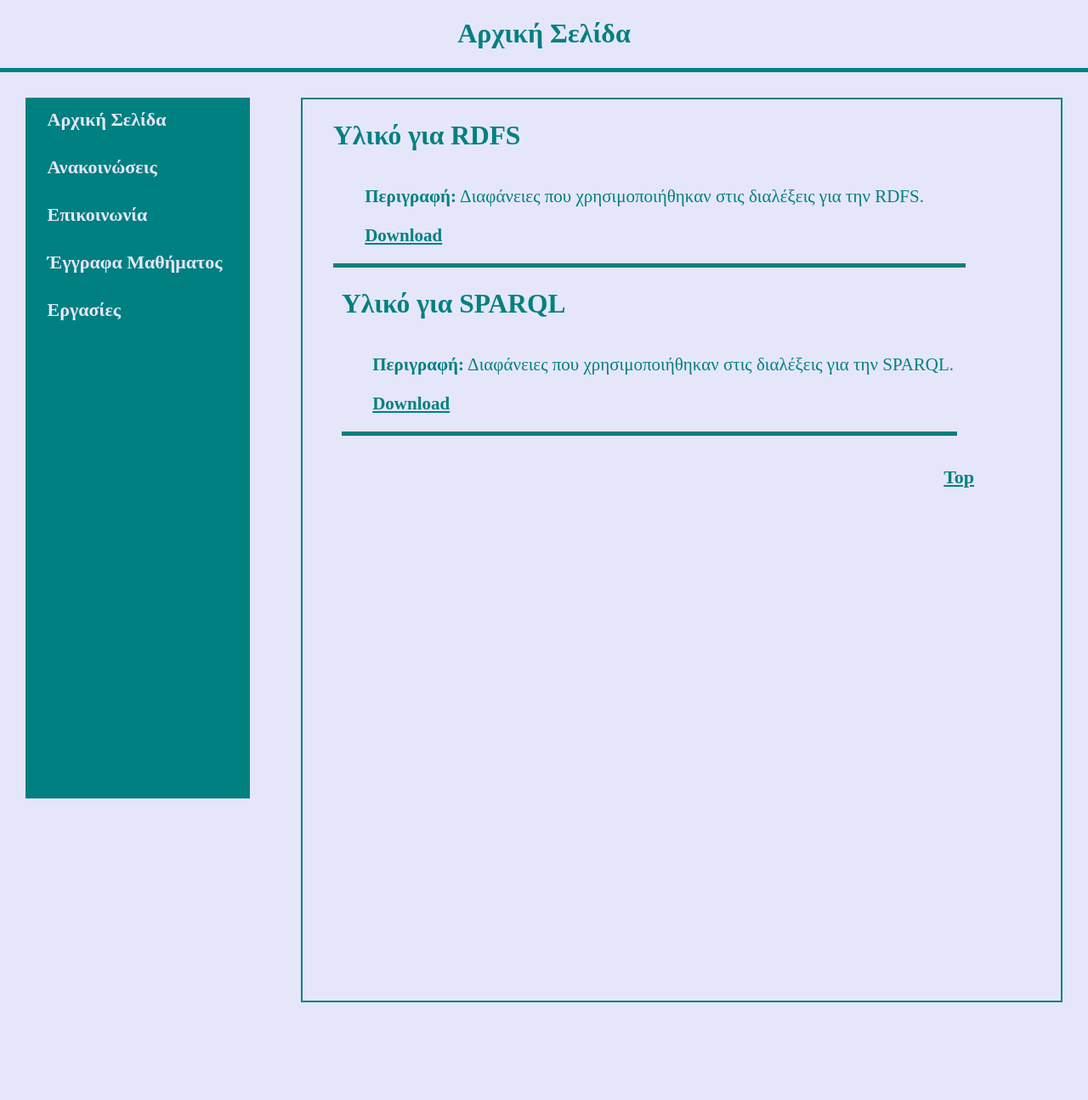
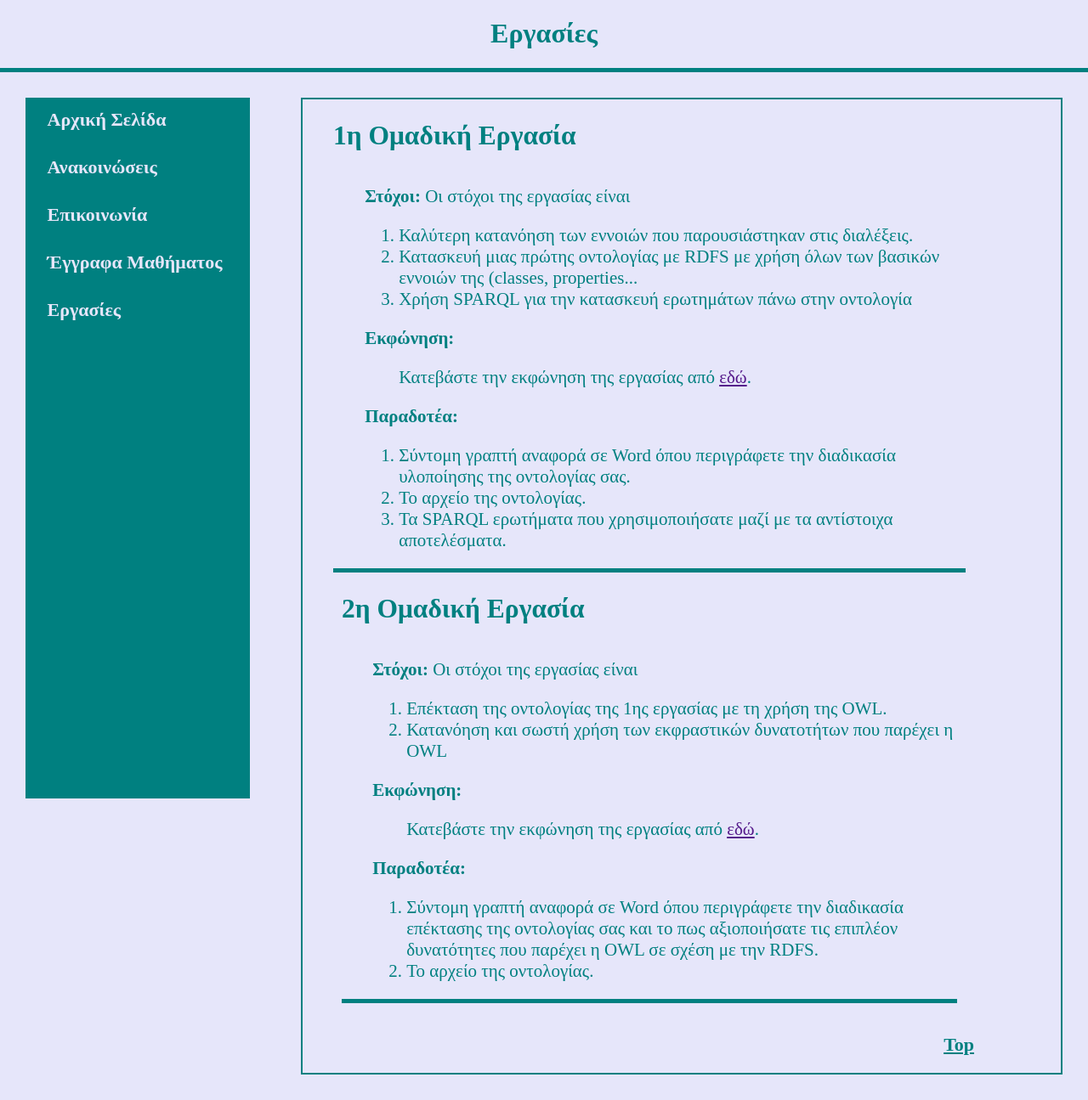
Before and after one commit to AndreasNbt/EPD_Project, a PHP site: page /homework.html in a window 1280 px wide. Shown: the whole page at 85% size. Before the commit the page ends 1180 px from the top, so only its background shows below. Run offline with PHP 8.4, Linux system fonts and the light colour scheme.

Commit message:
Homework page done

```diff
--- a/announcement.html
+++ b/announcement.html
@@ -26,7 +26,7 @@
 
                 <div class="announcement">
                     <div class="announcement-heading">
-                        <h2>Ανακοίνωση 1</h2>
+                        <h2>Αναβολή διάλεξης</h2>
                     </div>
 
                     <div class="announcement-content">
@@ -38,7 +38,7 @@
 
                 <div class="announcement">
                     <div class="announcement-heading">
-                        <h2>Ανακοίνωση 2</h2>
+                        <h2>Πρώτη εργασία του μαθήματος</h2>
                     </div>
 
                     <div class="announcement-content">
--- a/communication.html
+++ b/communication.html
@@ -5,13 +5,13 @@
     <meta http-equiv="X-UA-Compatible" content="IE=edge">
     <meta name="viewport" content="width=device-width, initial-scale=1.0">
     <link rel="stylesheet" href="styles.css">
-    <title>Αρχική Σελίδα</title>
+    <title>Επικοινωνία</title>
 </head>
 <body>
 
     <div class="main flex-column">
 
-        <div class="header"> <h1> Αρχική Σελίδα </h1> </div>
+        <div class="header"> <h1> Επικοινωνία </h1> </div>
 
         <div class="content">
             <div class="link-container flex-column">
--- a/documents.html
+++ b/documents.html
@@ -5,13 +5,13 @@
     <meta http-equiv="X-UA-Compatible" content="IE=edge">
     <meta name="viewport" content="width=device-width, initial-scale=1.0">
     <link rel="stylesheet" href="styles.css">
-    <title>Αρχική Σελίδα</title>
+    <title>Έγγραφα Μαθήματος</title>
 </head>
 <body>
 
     <div class="main flex-column">
 
-        <div class="header"> <h1> Αρχική Σελίδα </h1> </div>
+        <div id="header" class="header"> <h1> Έγγραφα Μαθήματος </h1> </div>
 
         <div class="content">
             <div class="link-container flex-column">
--- a/homework.html
+++ b/homework.html
@@ -5,13 +5,13 @@
     <meta http-equiv="X-UA-Compatible" content="IE=edge">
     <meta name="viewport" content="width=device-width, initial-scale=1.0">
     <link rel="stylesheet" href="styles.css">
-    <title>Αρχική Σελίδα</title>
+    <title>Εργασίες</title>
 </head>
 <body>
 
     <div class="main flex-column">
 
-        <div class="header"> <h1> Αρχική Σελίδα </h1> </div>
+        <div class="header"> <h1> Εργασίες </h1> </div>
 
         <div class="content">
             <div class="link-container flex-column">
@@ -24,33 +24,72 @@
 
             <div class="description-container">
                 <div class="announcement">
-                    <div class="announcement-heading">
-                        <h2>Υλικό για RDFS</h2>
+                    <div id="return" class="announcement-heading">
+                        <h2>1η Ομαδική Εργασία</h2>
                     </div>
 
                     <div class="announcement-content flex">
                         <div class="flex-column">
-                                <p> <strong>Περιγραφή:</strong> Διαφάνειες που χρησιμοποιήθηκαν στις διαλέξεις για την RDFS. </p>
-                                <a class="mb teal-link" href="#" download="RDF_Schema.pdf">Download</a>
-                        </div>
+                                <p> <strong>Στόχοι:</strong> Οι στόχοι της εργασίας είναι </p>
+                                <div>
+                                    <ol class="ordered-list">
+                                        <li>Καλύτερη κατανόηση των εννοιών που παρουσιάστηκαν στις διαλέξεις.</li>
+                                        <li>Κατασκευή μιας πρώτης οντολογίας με RDFS με χρήση όλων των βασικών εννοιών της (classes, properties...</li>
+                                        <li>Χρήση SPARQL για την κατασκευή ερωτημάτων πάνω στην οντολογία</li>
+                                    </ol>
+                                </div>
+
+                                <p> <strong>Εκφώνηση:</strong> </p>
+                                <div>
+                                    <p class="m0 ml">    Κατεβάστε την εκφώνηση της εργασίας από <a href="" download="Project1.docx">εδώ</a>.</p>
+                                </div>
+
+                                <p> <strong>Παραδοτέα:</strong> </p>
+                                <div class="mb">
+                                    <ol class="ordered-list">
+                                        <li>Σύντομη γραπτή αναφορά σε Word όπου περιγράφετε την διαδικασία υλοποίησης της οντολογίας σας.</li>
+                                        <li>Το αρχείο της οντολογίας.</li>
+                                        <li>Τα SPARQL ερωτήματα που χρησιμοποιήσατε μαζί με τα αντίστοιχα αποτελέσματα.</li>
+                                    </ol>
+                                </div>
+
+                            </div>
 
                 </div>
 
                 <div class="announcement">
                     <div class="announcement-heading">
-                        <h2>Υλικό για SPARQL</h2>
+                        <h2>2η Ομαδική Εργασία</h2>
                     </div>
 
                     <div class="announcement-content flex">
                         <div class="flex-column">
-                                <p> <strong>Περιγραφή:</strong> Διαφάνειες που χρησιμοποιήθηκαν στις διαλέξεις για την SPARQL. </p>
-                                <a class="mb teal-link" href="#" download="SPARQL.pdf">Download</a>
+                            <p> <strong>Στόχοι:</strong> Οι στόχοι της εργασίας είναι </p>
+                            <div>
+                                <ol class="ordered-list">
+                                    <li>Επέκταση της οντολογίας της 1ης εργασίας με τη χρήση της OWL.</li>
+                                    <li>Κατανόηση και σωστή χρήση των εκφραστικών δυνατοτήτων που παρέχει η OWL</li>
+                                </ol>
+                            </div>
+
+                            <p> <strong>Εκφώνηση:</strong> </p>
+                            <div>
+                                <p class="m0 ml">    Κατεβάστε την εκφώνηση της εργασίας από <a href="" download="Project2.docx">εδώ</a>.</p>
+                            </div>
+
+                            <p> <strong>Παραδοτέα:</strong> </p>
+                            <div class="mb">
+                                <ol class="ordered-list">
+                                    <li>Σύντομη γραπτή αναφορά σε Word όπου περιγράφετε την διαδικασία επέκτασης της οντολογίας σας και το πως αξιοποιήσατε τις επιπλέον δυνατότητες που παρέχει η OWL σε σχέση με την RDFS.</li>
+                                    <li>Το αρχείο της οντολογίας.</li>
+                                </ol>
+                            </div>
+
                         </div>
-
                 </div>
 
                 <div class="top">
-                    <a class="top-link" href="#header">Top</a>
+                    <a class="top-link" href="#return">Top</a>
                 </div>
 
             </div>
--- a/styles.css
+++ b/styles.css
@@ -75,6 +75,8 @@ img {
     font-size: 21px;
     margin: 30px;
     height: auto;
+    overflow-x: hidden;
+    overflow-y: auto;
     padding-left: 2%;
     padding-right: 8%;
     width: 75%;
@@ -158,6 +160,14 @@ img {
     cursor: pointer;
 }
 
+.ordered-list,.m0 {
+    margin: 0;
+}
+
 .mb {
     margin-bottom: 20px;
 }
+
+.ml {
+    margin-left: 40px;
+}
```
Also changed, not shown: 2 other files.
